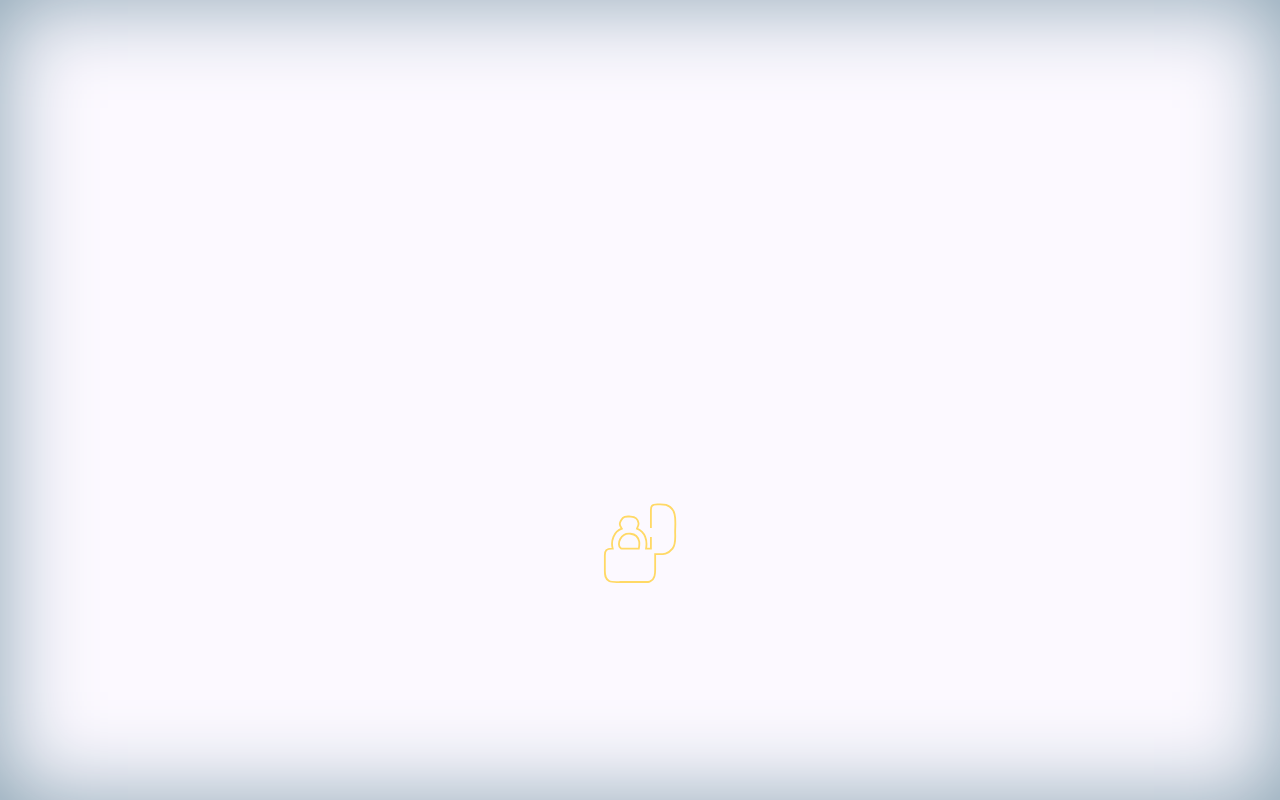
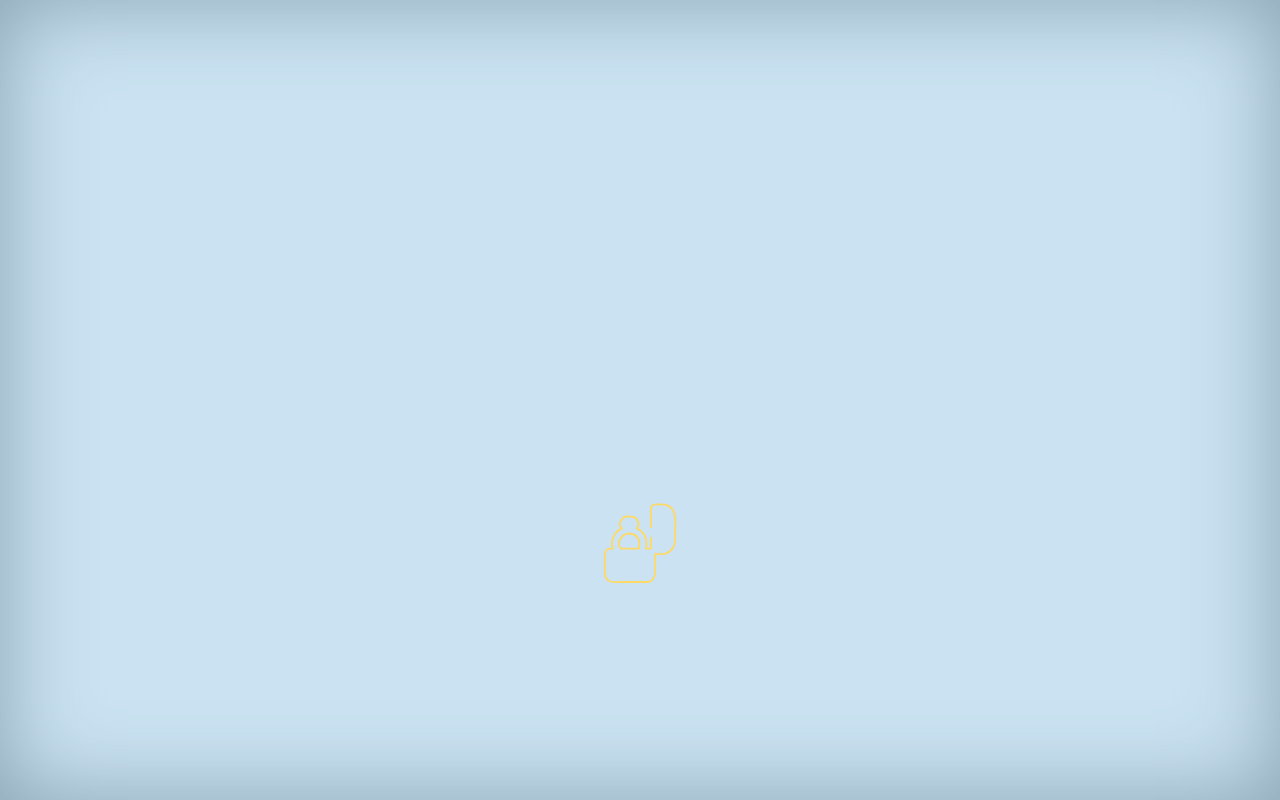
Before and after one commit to fahimjason/wedding-greetings, a plain HTML site: page index.html in a window 1280 px wide. Shown: the top 800 px of the page. Drawn offline with Linux system fonts and the light colour scheme.

Commit message:
color changed

```diff
--- a/css/styles.css
+++ b/css/styles.css
@@ -61,7 +61,7 @@ a:visited {
     flex-direction: column;
     width: 100%;
     min-height: 100vh;
-    background-color: #caf1;
+    background-color: #cae2f1;
     box-shadow: inset 0px 0px 90px #87a1b1
 }
 #heading-path {
```
